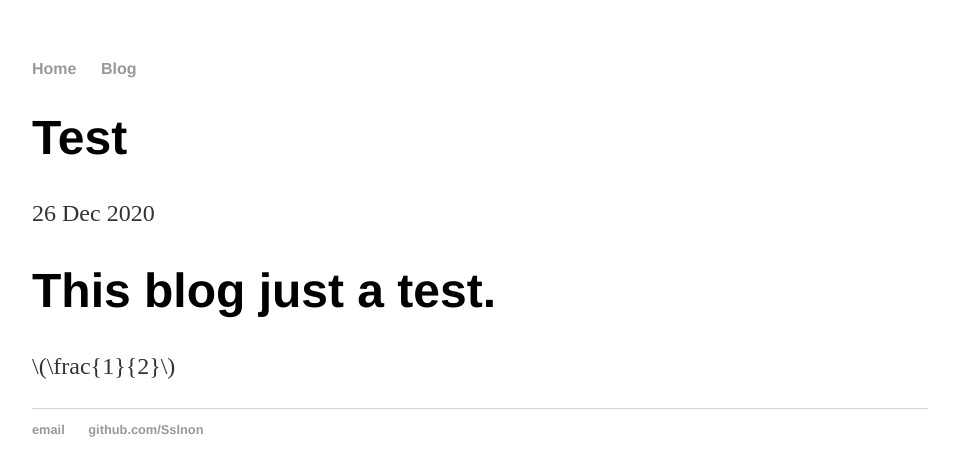
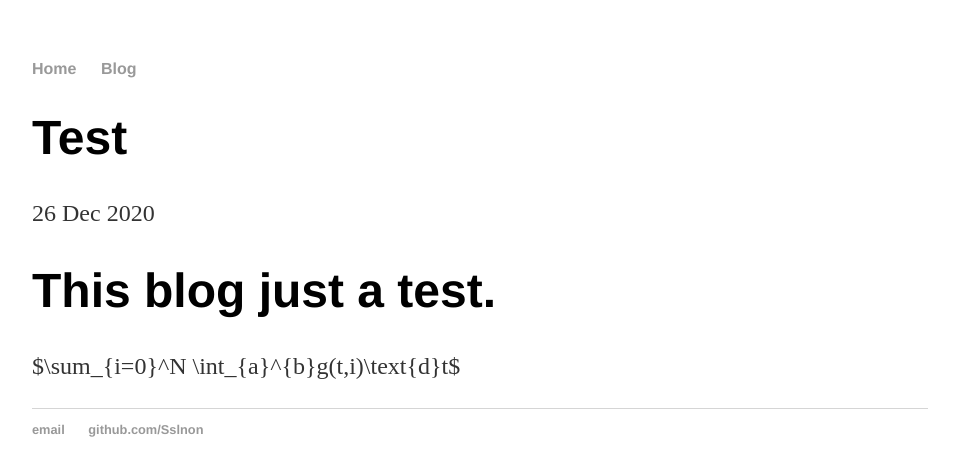
Before and after one commit to Sslnon/Sslnon.github.io, a Jekyll site: the page built from _posts/2020-12-26-TEST.md, in a window 1280 px wide. Shown: the top 476 px of the page, without its empty margins (160-1119 px from the left). Built offline with Jekyll 4.4.1, drawn with Linux system fonts in a browser that asks for light colours; our own code applies the rules of GitHub Pages for plain Markdown files.

Commit message:
Update 2020-12-26-TEST.md

```diff
--- a/_posts/2020-12-26-TEST.md
+++ b/_posts/2020-12-26-TEST.md
@@ -1,4 +1,3 @@
 # This blog just a test.
-$$
-\frac{1}{2}
-$$
+
+$\sum_{i=0}^N \int_{a}^{b}g(t,i)\text{d}t$
```
